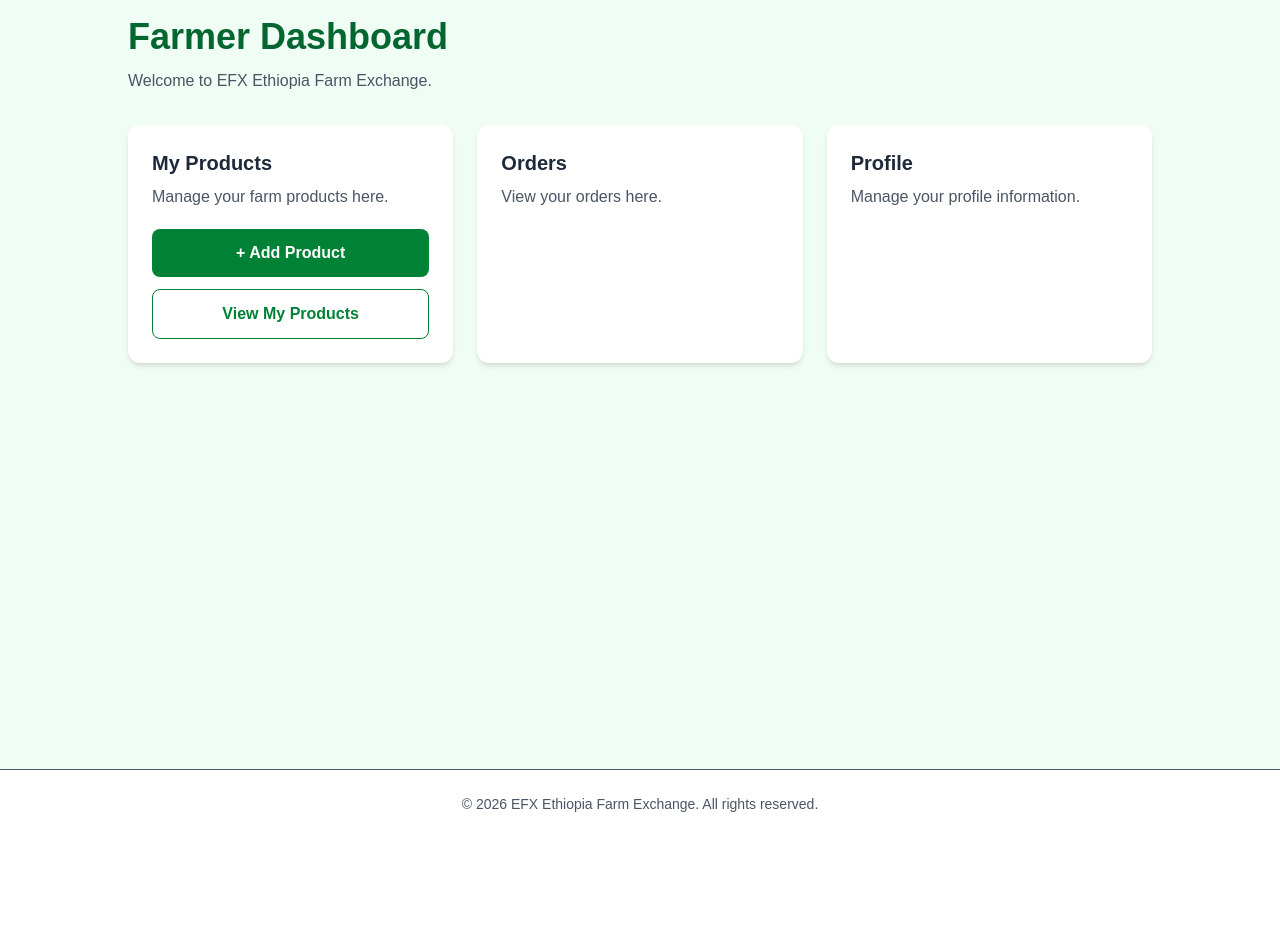
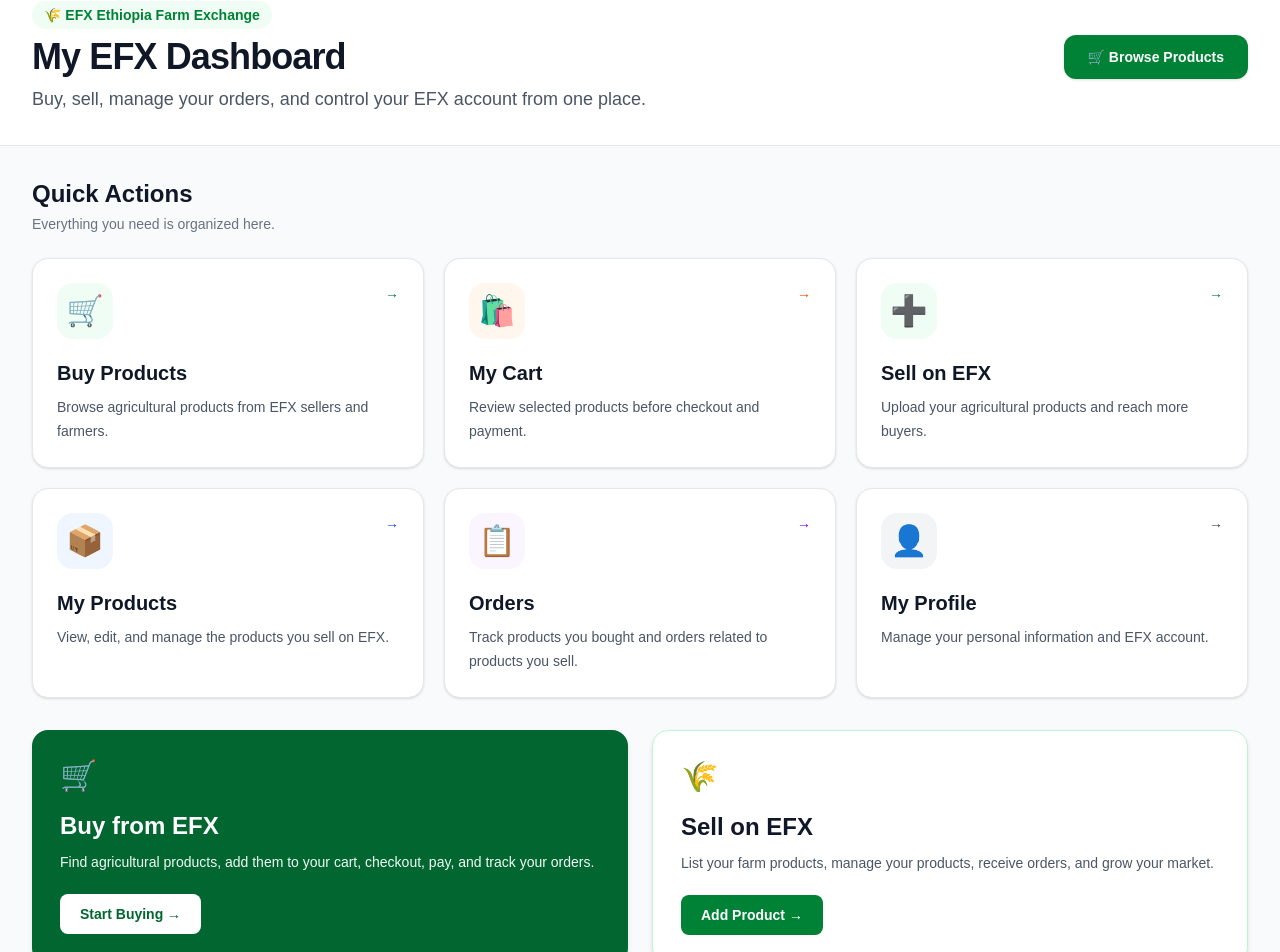
Before and after one commit to ifaadaadhooengineer20252018-design/efx, a Next.js app in the folder frontend/: page /dashboard in a window 1280 px wide. Shown: the part 100-1052 px from the top of the page. Before the commit the page ends 938 px from the top, so only its background shows below. Built offline with nearby package versions, Linux system fonts and the light colour scheme.

Commit message:
Redesign unified EFX dashboard

```diff
--- a/frontend/app/dashboard/page.tsx
+++ b/frontend/app/dashboard/page.tsx
@@ -6,7 +6,7 @@ import { translations } from "../../translations/translations";
 
 export default function DashboardPage() {
   const [language, setLanguage] = useState("English");
-  const [role, setRole] = useState("");
+  const [loading, setLoading] = useState(true);
 
   useEffect(() => {
     const savedLanguage = localStorage.getItem("language");
@@ -15,18 +15,7 @@ export default function DashboardPage() {
       setLanguage(savedLanguage);
     }
 
-    const token =
-      localStorage.getItem("token") ||
-      localStorage.getItem("access_token");
-
-    if (token) {
-      try {
-        const payload = JSON.parse(atob(token.split(".")[1]));
-        setRole(payload.role || "");
-      } catch {
-        setRole("");
-      }
-    }
+    setLoading(false);
 
     const handleLanguageChanged = () => {
       const newLanguage = localStorage.getItem("language");
@@ -46,219 +35,374 @@ export default function DashboardPage() {
     };
   }, []);
 
+  if (loading) {
+    return (
+      <main className="flex min-h-screen items-center justify-center bg-gray-50">
+        <div className="text-center">
+          <div className="mx-auto mb-4 h-10 w-10 animate-spin rounded-full border-4 border-green-200 border-t-green-700"></div>
+
+          <p className="text-lg font-medium text-green-800">
+            Loading dashboard...
+          </p>
+        </div>
+      </main>
+    );
+  }
+
   const t =
     translations[language as keyof typeof translations];
 
-  const isBuyer = role === "buyer";
+  return (
+    <main className="min-h-screen bg-gray-50">
+      {/* Hero / Welcome Section */}
+      <section className="border-b border-gray-200 bg-white">
+        <div className="mx-auto max-w-7xl px-4 py-8 sm:px-6 lg:px-8">
+          <div className="flex flex-col gap-5 md:flex-row md:items-center md:justify-between">
+            <div>
+              <div className="mb-2 inline-flex items-center rounded-full bg-green-50 px-3 py-1 text-sm font-semibold text-green-700">
+                🌾 EFX Ethiopia Farm Exchange
+              </div>
 
-  return (
-    <main className="min-h-screen bg-green-50 px-6 py-12">
-      <div className="mx-auto max-w-5xl">
-        <h1 className="text-4xl font-bold text-green-800">
-          {isBuyer
-            ? language === "English"
-              ? "Buyer Dashboard"
+              <h1 className="text-3xl font-bold tracking-tight text-gray-900 sm:text-4xl">
+                {language === "English"
+                  ? "My EFX Dashboard"
                   : language === "Afaan Oromo"
-              ? "Daashboordii Bittaa"
-              : "የገዢ ዳሽቦርድ"
-            : language === "English"
-            ? "Farmer Dashboard"
-            : language === "Afaan Oromo"
-            ? "Daashboordii Qonnaan Bulaa"
-            : "የገበሬ ዳሽቦርድ"}
+                  ? "Daashboordii EFX Koo"
+                  : "የእኔ EFX ዳሽቦርድ"}
               </h1>
 
-        <p className="mt-3 text-gray-600">
+              <p className="mt-2 max-w-2xl text-base leading-7 text-gray-600 sm:text-lg">
                 {language === "English"
-            ? "Welcome to EFX Ethiopia Farm Exchange."
+                  ? "Buy, sell, manage your orders, and control your EFX account from one place."
                   : language === "Afaan Oromo"
-            ? "Baga gara EFX Ethiopia Farm Exchange dhuftan."
-            : "ወደ EFX Ethiopia Farm Exchange እንኳን በደህና መጡ።"}
+                  ? "Bakka tokko irraa bituu, gurguruu, ajaja kee bulchuu fi herrega EFX kee to'achuu dandeessa."
+                  : "ከአንድ ቦታ ይግዙ፣ ይሽጡ፣ ትዕዛዞችዎን ያስተዳድሩ እና የEFX መለያዎን ይቆጣጠሩ።"}
               </p>
+            </div>
 
-        <div className="mt-8 grid gap-6 md:grid-cols-3">
-          {isBuyer ? (
-            <>
-              {/* Browse Products */}
             <Link
               href="/products"
-                className="block cursor-pointer rounded-xl bg-white p-6 shadow-md transition-all duration-200 hover:-translate-y-1 hover:shadow-lg"
+              className="inline-flex items-center justify-center rounded-xl bg-green-700 px-6 py-3 text-sm font-bold text-white shadow-sm transition duration-200 hover:-translate-y-0.5 hover:bg-green-800 hover:shadow-md"
             >
-                <h2 className="text-xl font-bold text-gray-800">
+              🛒{" "}
               {language === "English"
                 ? "Browse Products"
                 : language === "Afaan Oromo"
-                    ? "Oomishaalee Barbaadi"
+                ? "Oomisha Ilaali"
                 : "ምርቶችን ይመልከቱ"}
+            </Link>
+          </div>
+        </div>
+      </section>
+
+      {/* Quick Actions */}
+      <section className="mx-auto max-w-7xl px-4 py-8 sm:px-6 lg:px-8">
+        <div className="mb-6">
+          <h2 className="text-2xl font-bold text-gray-900">
+            {language === "English"
+              ? "Quick Actions"
+              : language === "Afaan Oromo"
+              ? "Hojiiwwan Ariifachiisaa"
+              : "ፈጣን እርምጃዎች"}
           </h2>
 
-                <p className="mt-2 text-gray-600">
+          <p className="mt-1 text-sm text-gray-500">
             {language === "English"
-                    ? "Find agricultural products from farmers."
+              ? "Everything you need is organized here."
               : language === "Afaan Oromo"
-                    ? "Oomishaalee qonnaan bultoota irraa barbaadi."
-                    : "ከገበሬዎች የግብርና ምርቶችን ያግኙ።"}
+              ? "Wanti si barbaachisu hundi asitti qindaa'ee jira."
+              : "የሚፈልጉት ሁሉ እዚህ ተደራጅቷል።"}
+          </p>
+        </div>
+
+        <div className="grid gap-5 sm:grid-cols-2 lg:grid-cols-3">
+          {/* BUY */}
+          <Link
+            href="/products"
+            className="group rounded-2xl border border-gray-200 bg-white p-6 shadow-sm transition duration-200 hover:-translate-y-1 hover:border-green-300 hover:shadow-lg"
+          >
+            <div className="flex items-start justify-between">
+              <div className="flex h-14 w-14 items-center justify-center rounded-2xl bg-green-50 text-3xl">
+                🛒
+              </div>
+
+              <span className="text-sm font-semibold text-green-700 transition group-hover:translate-x-1">
+                →
+              </span>
+            </div>
+
+            <h3 className="mt-5 text-xl font-bold text-gray-900">
+              {language === "English"
+                ? "Buy Products"
+                : language === "Afaan Oromo"
+                ? "Oomisha Biti"
+                : "ምርቶችን ይግዙ"}
+            </h3>
+
+            <p className="mt-2 text-sm leading-6 text-gray-600">
+              {language === "English"
+                ? "Browse agricultural products from EFX sellers and farmers."
+                : language === "Afaan Oromo"
+                ? "Oomisha qonnaa gurgurtootaa fi qonnaan bultoota EFX irraa ilaali."
+                : "ከEFX ሻጮች እና ገበሬዎች የግብርና ምርቶችን ይመልከቱ።"}
             </p>
           </Link>
 
-              {/* Cart */}
+          {/* CART */}
           <Link
             href="/cart"
-                className="block cursor-pointer rounded-xl bg-white p-6 shadow-md transition-all duration-200 hover:-translate-y-1 hover:shadow-lg"
+            className="group rounded-2xl border border-gray-200 bg-white p-6 shadow-sm transition duration-200 hover:-translate-y-1 hover:border-orange-300 hover:shadow-lg"
           >
-                <h2 className="text-xl font-bold text-gray-800">
+            <div className="flex items-start justify-between">
+              <div className="flex h-14 w-14 items-center justify-center rounded-2xl bg-orange-50 text-3xl">
+                🛍️
+              </div>
+
+              <span className="text-sm font-semibold text-orange-600 transition group-hover:translate-x-1">
+                →
+              </span>
+            </div>
+
+            <h3 className="mt-5 text-xl font-bold text-gray-900">
               {language === "English"
-                    ? "Cart"
+                ? "My Cart"
                 : language === "Afaan Oromo"
-                    ? "Gaarii Bittaa"
-                    : "ጋሪ"}
-                </h2>
+                ? "Gaarii Koo"
+                : "የእኔ ጋሪ"}
+            </h3>
 
-                <p className="mt-2 text-gray-600">
+            <p className="mt-2 text-sm leading-6 text-gray-600">
               {language === "English"
-                    ? "View products you want to buy."
+                ? "Review selected products before checkout and payment."
                 : language === "Afaan Oromo"
-                    ? "Oomishaalee bituu barbaaddu ilaali."
-                    : "ለመግዛት የሚፈልጉትን ምርቶች ይመልከቱ።"}
+                ? "Oomisha filatte kee checkout fi kaffaltii dura ilaali."
+                : "ከመክፈያ እና ከክፍያ በፊት የመረጧቸውን ምርቶች ይገምግሙ።"}
             </p>
           </Link>
 
-              {/* Orders */}
+          {/* ADD PRODUCT */}
           <Link
-                href="/dashboard/orders"
-                className="block cursor-pointer rounded-xl bg-white p-6 shadow-md transition-all duration-200 hover:-translate-y-1 hover:shadow-lg"
+            href="/dashboard/add-product"
+            className="group rounded-2xl border border-gray-200 bg-white p-6 shadow-sm transition duration-200 hover:-translate-y-1 hover:border-green-300 hover:shadow-lg"
           >
-                <h2 className="text-xl font-bold text-gray-800">
+            <div className="flex items-start justify-between">
+              <div className="flex h-14 w-14 items-center justify-center rounded-2xl bg-green-50 text-3xl">
+                ➕
+              </div>
+
+              <span className="text-sm font-semibold text-green-700 transition group-hover:translate-x-1">
+                →
+              </span>
+            </div>
+
+            <h3 className="mt-5 text-xl font-bold text-gray-900">
               {language === "English"
-                    ? "My Orders"
+                ? "Sell on EFX"
                 : language === "Afaan Oromo"
-                    ? "Ajajawwan Koo"
-                    : "ትዕዛዞቼ"}
-                </h2>
+                ? "EFX Irratti Gurguri"
+                : "በEFX ላይ ይሽጡ"}
+            </h3>
 
-                <p className="mt-2 text-gray-600">
+            <p className="mt-2 text-sm leading-6 text-gray-600">
               {language === "English"
-                    ? "View your orders here."
+                ? "Upload your agricultural products and reach more buyers."
                 : language === "Afaan Oromo"
-                    ? "Ajajawwan kee asitti ilaali."
-                    : "ትዕዛዞችዎን እዚህ ይመልከቱ።"}
+                ? "Oomisha qonnaa kee olkaa'iitii bitattoota hedduu bira ga'i."
+                : "የግብርና ምርቶችዎን ይጫኑ እና ብዙ ገዢዎችን ያግኙ።"}
             </p>
           </Link>
 
-              {/* Profile */}
+          {/* MY PRODUCTS */}
           <Link
-                href="/dashboard/profile"
-                className="block cursor-pointer rounded-xl bg-white p-6 shadow-md transition-all duration-200 hover:-translate-y-1 hover:shadow-lg"
+            href="/dashboard/my-products"
+            className="group rounded-2xl border border-gray-200 bg-white p-6 shadow-sm transition duration-200 hover:-translate-y-1 hover:border-blue-300 hover:shadow-lg"
           >
-                <h2 className="text-xl font-bold text-gray-800">
-                  {language === "English"
-                    ? "Profile"
-                    : language === "Afaan Oromo"
-                    ? "Profaayilii"
-                    : "መገለጫ"}
-                </h2>
+            <div className="flex items-start justify-between">
+              <div className="flex h-14 w-14 items-center justify-center rounded-2xl bg-blue-50 text-3xl">
+                📦
+              </div>
 
-                <p className="mt-2 text-gray-600">
-                  {language === "English"
-                    ? "Manage your profile information."
-                    : language === "Afaan Oromo"
-                    ? "Odeeffannoo profaayilii kee bulchi."
-                    : "የመገለጫ መረጃዎን ያስተዳድሩ።"}
-                </p>
-              </Link>
-            </>
-          ) : (
-            <>
-              {/* My Products */}
-              <div className="rounded-xl bg-white p-6 shadow-md">
-                <h2 className="text-xl font-bold text-gray-800">
+              <span className="text-sm font-semibold text-blue-700 transition group-hover:translate-x-1">
+                →
+              </span>
+            </div>
+
+            <h3 className="mt-5 text-xl font-bold text-gray-900">
               {language === "English"
                 ? "My Products"
                 : language === "Afaan Oromo"
-                    ? "Oomishaalee Koo"
-                    : "የእኔ ምርቶች"}
-                </h2>
+                ? "Oomisha Koo"
+                : "ምርቶቼ"}
+            </h3>
 
-                <p className="mt-2 text-gray-600">
+            <p className="mt-2 text-sm leading-6 text-gray-600">
               {language === "English"
-                    ? "Manage your farm products here."
+                ? "View, edit, and manage the products you sell on EFX."
                 : language === "Afaan Oromo"
-                    ? "Oomishaalee qonnaa kee asitti bulchi."
-                    : "የእርሻ ምርቶችዎን እዚህ ያስተዳድሩ።"}
+                ? "Oomisha ati EFX irratti gurgurtu ilaali, sirreessi fi bulchi."
+                : "በEFX ላይ የሚሸጧቸውን ምርቶች ይመልከቱ፣ ያርሙ እና ያስተዳድሩ።"}
             </p>
-
-                <div className="mt-5 flex flex-col gap-3">
-                  <Link
-                    href="/dashboard/add-product"
-                    className="rounded-lg bg-green-700 px-4 py-3 text-center font-semibold text-white hover:bg-green-800"
-                  >
-                    {language === "English"
-                      ? "+ Add Product"
-                      : language === "Afaan Oromo"
-                      ? "+ Oomisha Dabali"
-                      : "+ ምርት ጨምር"}
           </Link>
 
+          {/* ORDERS */}
           <Link
-                    href="/dashboard/my-products"
-                    className="rounded-lg border border-green-700 px-4 py-3 text-center font-semibold text-green-700 hover:bg-green-50"
+            href="/dashboard/orders"
+            className="group rounded-2xl border border-gray-200 bg-white p-6 shadow-sm transition duration-200 hover:-translate-y-1 hover:border-purple-300 hover:shadow-lg"
           >
-                    {language === "English"
-                      ? "View My Products"
-                      : language === "Afaan Oromo"
-                      ? "Oomishaalee Koo Ilaali"
-                      : "ምርቶቼን ይመልከቱ"}
-                  </Link>
-                </div>
+            <div className="flex items-start justify-between">
+              <div className="flex h-14 w-14 items-center justify-center rounded-2xl bg-purple-50 text-3xl">
+                📋
               </div>
 
-              {/* Orders */}
-              <Link
-                href="/dashboard/orders"
-                className="block cursor-pointer rounded-xl bg-white p-6 shadow-md transition-all duration-200 hover:-translate-y-1 hover:shadow-lg"
-              >
-                <h2 className="text-xl font-bold text-gray-800">
+              <span className="text-sm font-semibold text-purple-700 transition group-hover:translate-x-1">
+                →
+              </span>
+            </div>
+
+            <h3 className="mt-5 text-xl font-bold text-gray-900">
               {language === "English"
                 ? "Orders"
                 : language === "Afaan Oromo"
                 ? "Ajajawwan"
                 : "ትዕዛዞች"}
-                </h2>
+            </h3>
 
-                <p className="mt-2 text-gray-600">
+            <p className="mt-2 text-sm leading-6 text-gray-600">
               {language === "English"
-                    ? "View your orders here."
+                ? "Track products you bought and orders related to products you sell."
                 : language === "Afaan Oromo"
-                    ? "Ajajawwan kee asitti ilaali."
-                    : "ትዕዛዞችዎን እዚህ ይመልከቱ።"}
+                ? "Oomisha ati bitte fi ajaja oomisha ati gurgurtu waliin walqabatu hordofi."
+                : "የገዙትን ምርቶች እና ከሚሸጧቸው ምርቶች ጋር የተያያዙ ትዕዛዞችን ይከታተሉ።"}
             </p>
           </Link>
 
-              {/* Profile */}
+          {/* PROFILE */}
           <Link
             href="/dashboard/profile"
-                className="block cursor-pointer rounded-xl bg-white p-6 shadow-md transition-all duration-200 hover:-translate-y-1 hover:shadow-lg"
+            className="group rounded-2xl border border-gray-200 bg-white p-6 shadow-sm transition duration-200 hover:-translate-y-1 hover:border-gray-400 hover:shadow-lg"
           >
-                <h2 className="text-xl font-bold text-gray-800">
+            <div className="flex items-start justify-between">
+              <div className="flex h-14 w-14 items-center justify-center rounded-2xl bg-gray-100 text-3xl">
+                👤
+              </div>
+
+              <span className="text-sm font-semibold text-gray-700 transition group-hover:translate-x-1">
+                →
+              </span>
+            </div>
+
+            <h3 className="mt-5 text-xl font-bold text-gray-900">
               {language === "English"
-                    ? "Profile"
+                ? "My Profile"
                 : language === "Afaan Oromo"
-                    ? "Profaayilii"
-                    : "መገለጫ"}
+                ? "Profaayilii Koo"
+                : "የእኔ መገለጫ"}
+            </h3>
+
+            <p className="mt-2 text-sm leading-6 text-gray-600">
+              {language === "English"
+                ? "Manage your personal information and EFX account."
+                : language === "Afaan Oromo"
+                ? "Odeeffannoo dhuunfaa fi herrega EFX kee bulchi."
+                : "የግል መረጃዎን እና የEFX መለያዎን ያስተዳድሩ።"}
+            </p>
+          </Link>
+        </div>
+      </section>
+
+      {/* Buy / Sell split section */}
+      <section className="mx-auto max-w-7xl px-4 pb-10 sm:px-6 lg:px-8">
+        <div className="grid gap-6 lg:grid-cols-2">
+          {/* Buyer side */}
+          <div className="rounded-2xl bg-green-800 p-7 text-white shadow-md">
+            <div className="mb-4 text-3xl">🛒</div>
+
+            <h2 className="text-2xl font-bold">
+              {language === "English"
+                ? "Buy from EFX"
+                : language === "Afaan Oromo"
+                ? "EFX Irraa Biti"
+                : "ከEFX ይግዙ"}
             </h2>
 
-                <p className="mt-2 text-gray-600">
+            <p className="mt-2 max-w-xl text-sm leading-6 text-green-50">
               {language === "English"
-                    ? "Manage your profile information."
+                ? "Find agricultural products, add them to your cart, checkout, pay, and track your orders."
                 : language === "Afaan Oromo"
-                    ? "Odeeffannoo profaayilii kee bulchi."
-                    : "የመገለጫ መረጃዎን ያስተዳድሩ።"}
+                ? "Oomisha qonnaa barbaadi, gaarii keessa galchi, checkout godhi, kaffali fi ajaja kee hordofi."
+                : "የግብርና ምርቶችን ያግኙ፣ ወደ ጋሪዎ ያስገቡ፣ ይክፈሉ እና ትዕዛዝዎን ይከታተሉ።"}
             </p>
+
+            <Link
+              href="/products"
+              className="mt-5 inline-flex rounded-lg bg-white px-5 py-2.5 text-sm font-bold text-green-800 transition hover:bg-green-50"
+            >
+              {language === "English"
+                ? "Start Buying →"
+                : language === "Afaan Oromo"
+                ? "Bittaa Jalqabi →"
+                : "መግዛት ይጀምሩ →"}
             </Link>
-            </>
-          )}
+          </div>
+
+          {/* Seller side */}
+          <div className="rounded-2xl border border-green-200 bg-white p-7 shadow-md">
+            <div className="mb-4 text-3xl">🌾</div>
+
+            <h2 className="text-2xl font-bold text-gray-900">
+              {language === "English"
+                ? "Sell on EFX"
+                : language === "Afaan Oromo"
+                ? "EFX Irratti Gurguri"
+                : "በEFX ላይ ይሽጡ"}
+            </h2>
+
+            <p className="mt-2 max-w-xl text-sm leading-6 text-gray-600">
+              {language === "English"
+                ? "List your farm products, manage your products, receive orders, and grow your market."
+                : language === "Afaan Oromo"
+                ? "Oomisha qonnaa kee galchi, bulchi, ajaja fudhadhu fi gabaa kee guddifadhu."
+                : "የእርሻ ምርቶችዎን ያስገቡ፣ ያስተዳድሩ፣ ትዕዛዞችን ይቀበሉ እና ገበያዎን ያሳድጉ።"}
+            </p>
+
+            <Link
+              href="/dashboard/add-product"
+              className="mt-5 inline-flex rounded-lg bg-green-700 px-5 py-2.5 text-sm font-bold text-white transition hover:bg-green-800"
+            >
+              {language === "English"
+                ? "Add Product →"
+                : language === "Afaan Oromo"
+                ? "Oomisha Dabali →"
+                : "ምርት ይጨምሩ →"}
+            </Link>
           </div>
         </div>
+      </section>
+
+      {/* Account footer area */}
+      <section className="border-t border-gray-200 bg-white">
+        <div className="mx-auto flex max-w-7xl flex-col gap-3 px-4 py-6 text-sm text-gray-500 sm:px-6 md:flex-row md:items-center md:justify-between lg:px-8">
+          <p>
+            {language === "English"
+              ? "One account. Buy, sell, order, and manage your EFX journey."
+              : language === "Afaan Oromo"
+              ? "Herrega tokko. Biti, gurguri, ajaji fi imala EFX kee bulchi."
+              : "አንድ መለያ። ይግዙ፣ ይሽጡ፣ ይዘዙ እና የEFX ጉዞዎን ያስተዳድሩ።"}
+          </p>
+
+          <Link
+            href="/"
+            className="font-semibold text-green-700 hover:text-green-800 hover:underline"
+          >
+            ←{" "}
+            {language === "English"
+              ? "Back to Marketplace"
+              : language === "Afaan Oromo"
+              ? "Gara Gabaa EFX Deebi'i"
+              : "ወደ EFX ገበያ ተመለስ"}
+          </Link>
+        </div>
+      </section>
     </main>
   );
 }
```
Lines whose indentation alone changed are shown as unchanged.
